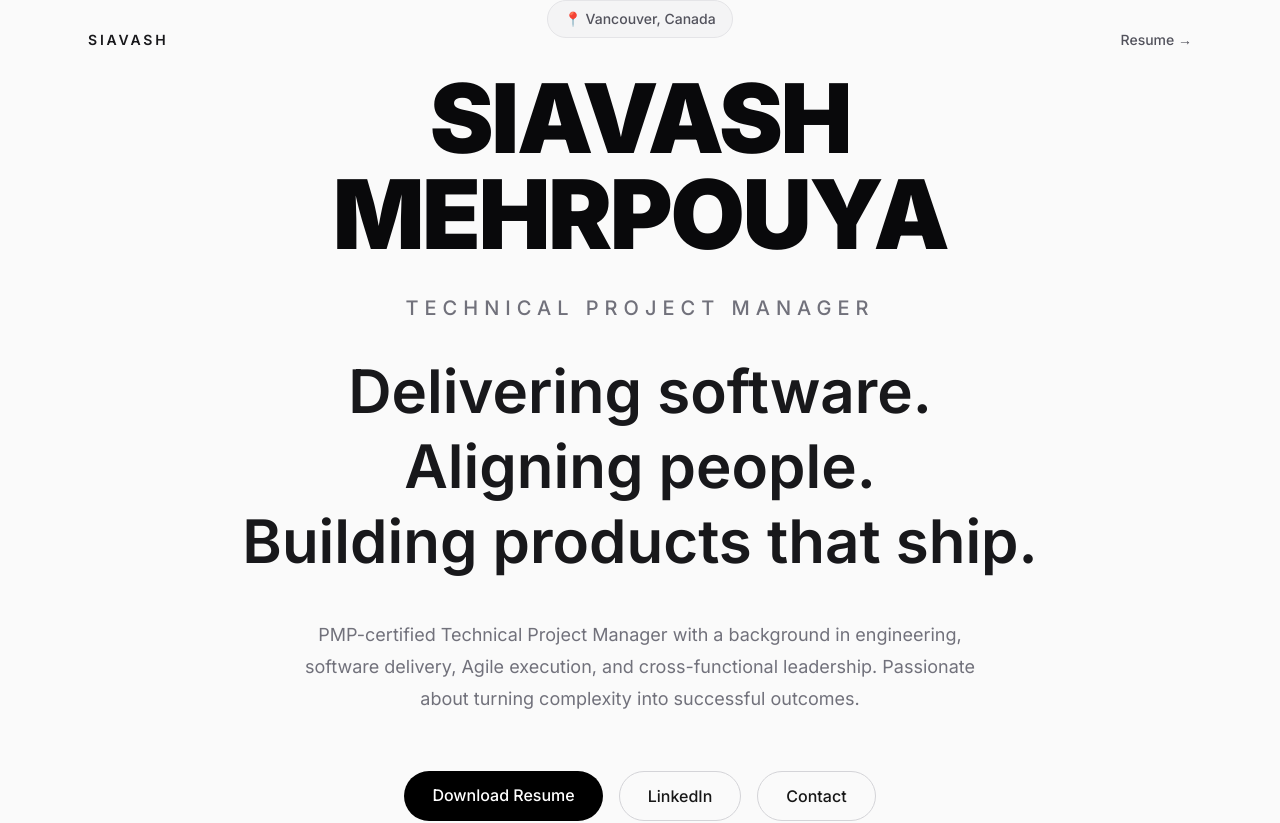
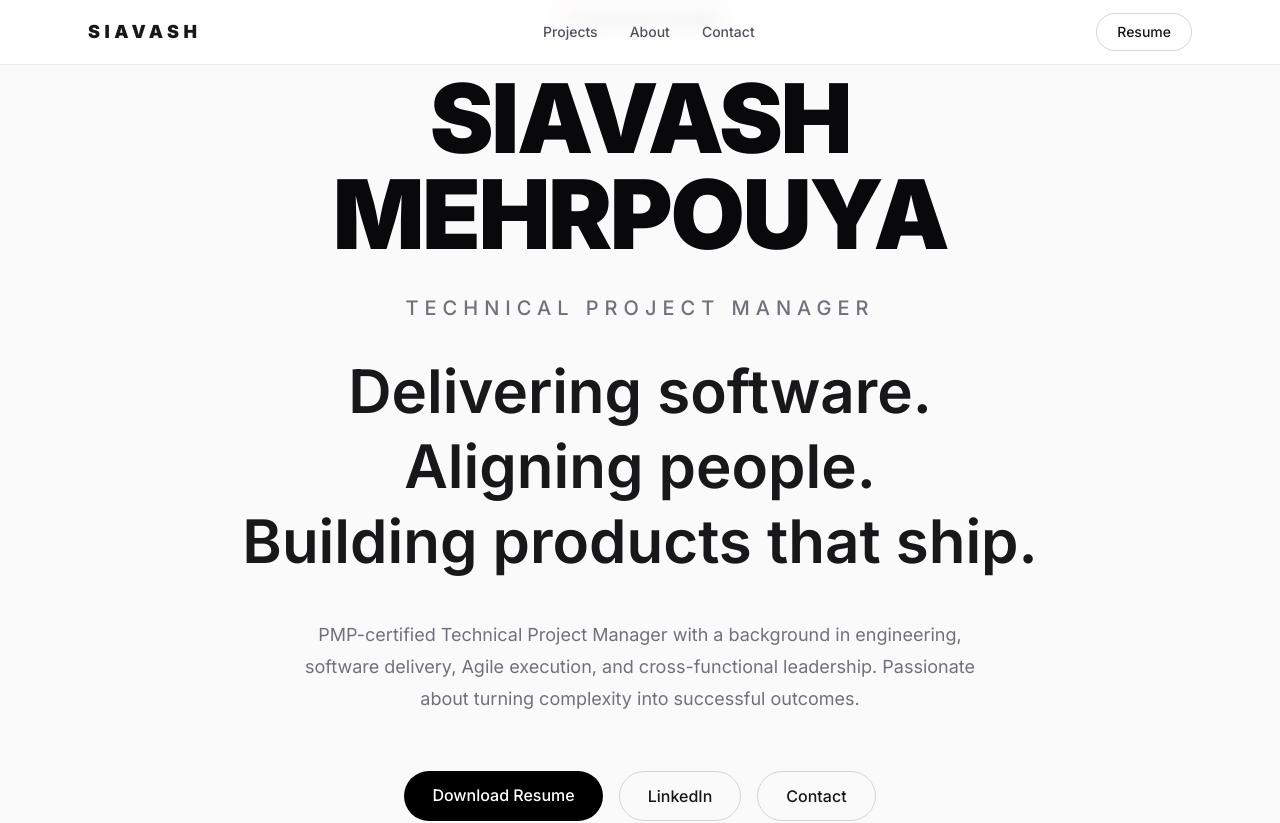
Before and after one commit to siavashmehrpouya/siavash-portfolio, a Next.js app: page / in a window 1280 px wide. Shown: the top 823 px of the page. Built offline with nearby package versions, Linux system fonts and the light colour scheme.

Commit message:
Redesign navbar

```diff
--- a/components/Navbar.tsx
+++ b/components/Navbar.tsx
@@ -1,20 +1,37 @@
 export default function Navbar() {
   return (
-    <header className="fixed inset-x-0 top-0 z-50">
-      <div className="mx-auto flex h-20 max-w-6xl items-center justify-between px-6">
+    <header className="fixed top-0 z-50 w-full border-b border-zinc-200/70 bg-white/80 backdrop-blur">
+      <div className="mx-auto flex h-16 max-w-6xl items-center justify-between px-6">
+
         <a
           href="/"
-          className="text-sm font-semibold uppercase tracking-[0.2em] text-zinc-900"
+          className="text-lg font-black tracking-[0.25em] text-zinc-900"
         >
           SIAVASH
         </a>
 
+        <nav className="hidden items-center gap-8 text-sm font-medium text-zinc-600 md:flex">
+          <a href="#projects" className="transition hover:text-black">
+            Projects
+          </a>
+
+          <a href="#about" className="transition hover:text-black">
+            About
+          </a>
+
+          <a href="#contact" className="transition hover:text-black">
+            Contact
+          </a>
+        </nav>
+
         <a
-          href="#"
-          className="text-sm font-medium text-zinc-600 transition hover:text-black"
+          href="/resume.pdf"
+          download
+          className="rounded-full border border-zinc-300 px-5 py-2 text-sm font-medium transition hover:bg-black hover:text-white"
         >
-          Resume →
+          Resume
         </a>
+
       </div>
     </header>
   );
```
